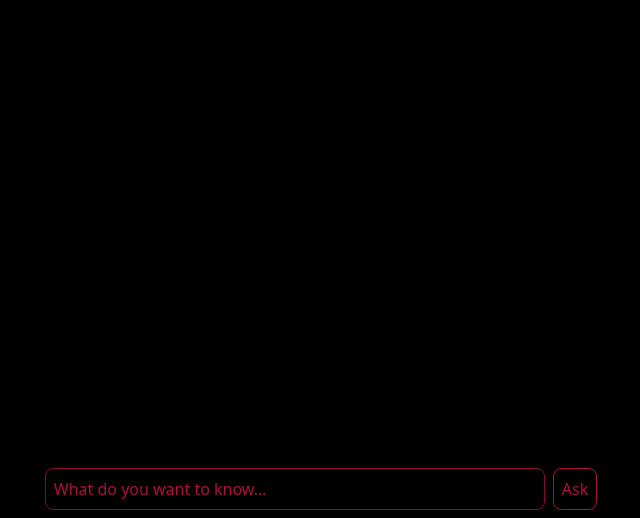
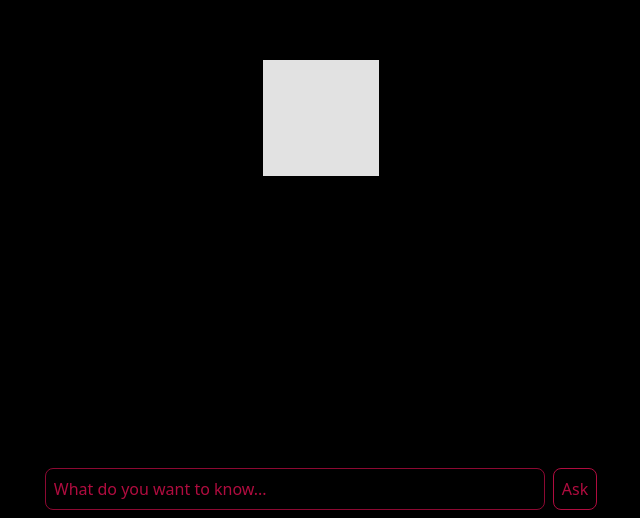
Before and after one commit to jmdc89/3DAiBot, a Next.js app: page / in a window 1280 px wide. Shown: the part 282-800 px from the top of the page, without its empty margins (319-959 px from the left). Built offline with nearby package versions, Linux system fonts and the light colour scheme.

Commit message:
Update ChatBotCanvas.tsx
boxGeometry

```diff
--- a/components/ChatBotCanvas.tsx
+++ b/components/ChatBotCanvas.tsx
@@ -1,9 +1,16 @@
+'use client'
+
+import { Canvas } from '@react-three/fiber'
 import React from 'react'
 
 const ChatBotCanvas = () => {
-  return (
-    <div>ChatBotCanvas</div>
-  )
+    return (
+    <Canvas>
+        <mesh>
+            <boxGeometry />
+        </mesh>
+    </Canvas>
+    );
 }
 
-export default ChatBotCanvas
+export default ChatBotCanvas;
```
